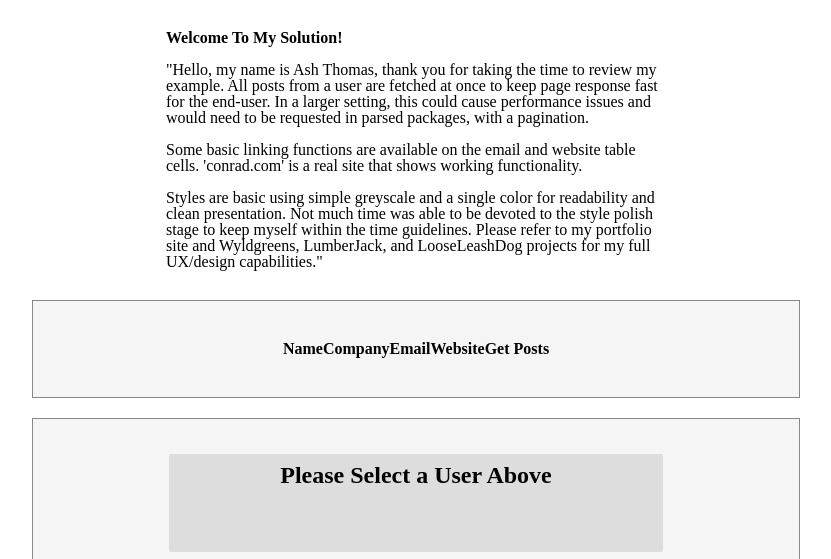
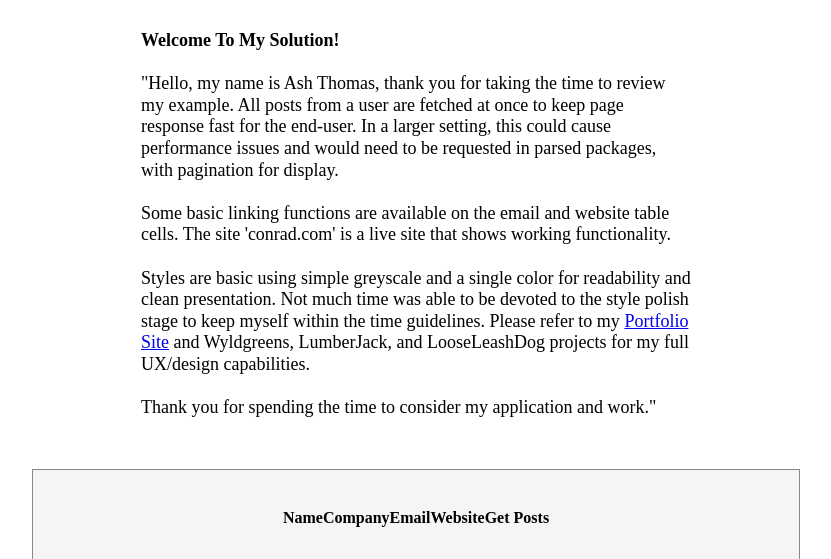
Before and after one commit to ashthomasweb/assess--Ksense, a website: page public/index.html in a window 1280 px wide. Shown: the top 559 px of the page, without its empty margins (224-1055 px from the left). Drawn offline with Linux system fonts and the light colour scheme; no server answers.

Commit message:
message update

```diff
--- a/public/css/styles.css
+++ b/public/css/styles.css
@@ -11,8 +11,10 @@ td {
 }
 
 .message {
-    width: 500px;
-    margin: 30px auto;
+    width: 550px;
+    margin: 30px auto 50px;
+    font-size: 18px;
+    line-height: 1.2;
 }
 
 .table-frame {
--- a/public/index.html
+++ b/public/index.html
@@ -19,11 +19,12 @@
     <h1>Welcome To My Solution!</h1>
     <br>
     <p>"Hello, my name is Ash Thomas, thank you for taking the time to review my example. All posts from a user are fetched at once to keep page response fast for the end-user. In a larger setting,
-      this could cause performance issues and would need to be requested in parsed packages, with a pagination.<br><br>
-      Some basic linking functions are available on the email and website table cells. 'conrad.com' is a real site that shows working functionality.<br><br>
+      this could cause performance issues and would need to be requested in parsed packages, with pagination for display.<br><br>
+      Some basic linking functions are available on the email and website table cells. The site 'conrad.com' is a live site that shows working functionality.<br><br>
       Styles are basic using simple greyscale and a single color for readability and clean
-      presentation. Not much time was able to be devoted to the style polish stage to keep myself within the time guidelines. Please refer to my portfolio site and Wyldgreens, LumberJack, and
-      LooseLeashDog projects for my full UX/design capabilities."</p>
+      presentation. Not much time was able to be devoted to the style polish stage to keep myself within the time guidelines. Please refer to my <a href="https://ashthomasweb.com/" target="_blank">Portfolio Site</a> and Wyldgreens, LumberJack, and
+      LooseLeashDog projects for my full UX/design capabilities.<br><br>
+      Thank you for spending the time to consider my application and work."</p>
   </div>
   <div class="frame-1">
     <div class="table-frame">
```
